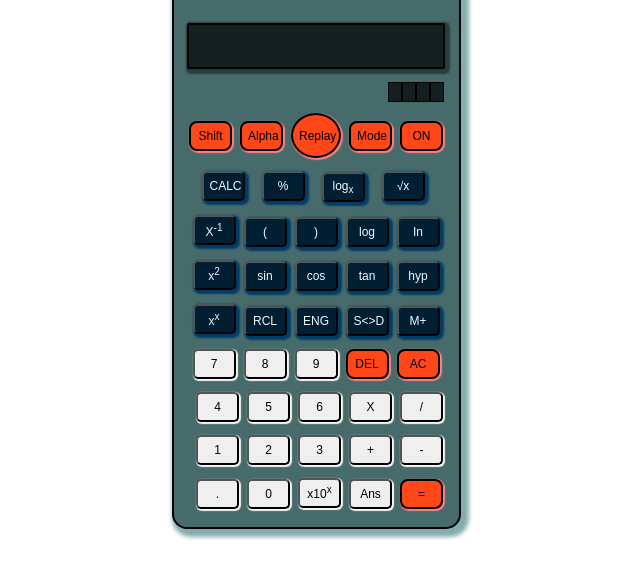
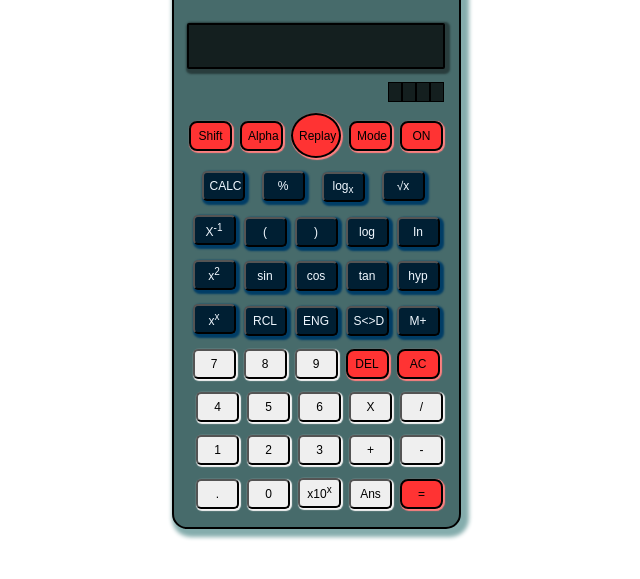
Before and after one commit to JayantSarve26/Calculator, a plain HTML site: page index.html in a window 1280 px wide. Shown: the part 95-674 px from the top of the page, without its empty margins (324-964 px from the left). Drawn offline with Linux system fonts and the light colour scheme.

Commit message:
Added color in Special button

```diff
--- a/index.html
+++ b/index.html
@@ -27,7 +27,7 @@
             .second-row-btn{margin-left: 11px;}
             .upper-btn{background-color:#001f33; color: aliceblue;
                 box-shadow: 2px 2px 2px 2px #003d66;}
-            .special-btn{background-color:#ff471a; box-shadow: 1px 1px 1px 1px#ff8080;
+            .special-btn{background-color:#ff3333; box-shadow: 1px 1px 1px 1px#ff8080;
                          border: solid 2px black ; border-radius: 8px;}
             .replay-btn{height: 45px; width:50px;
             border-radius: 50%; }
```
